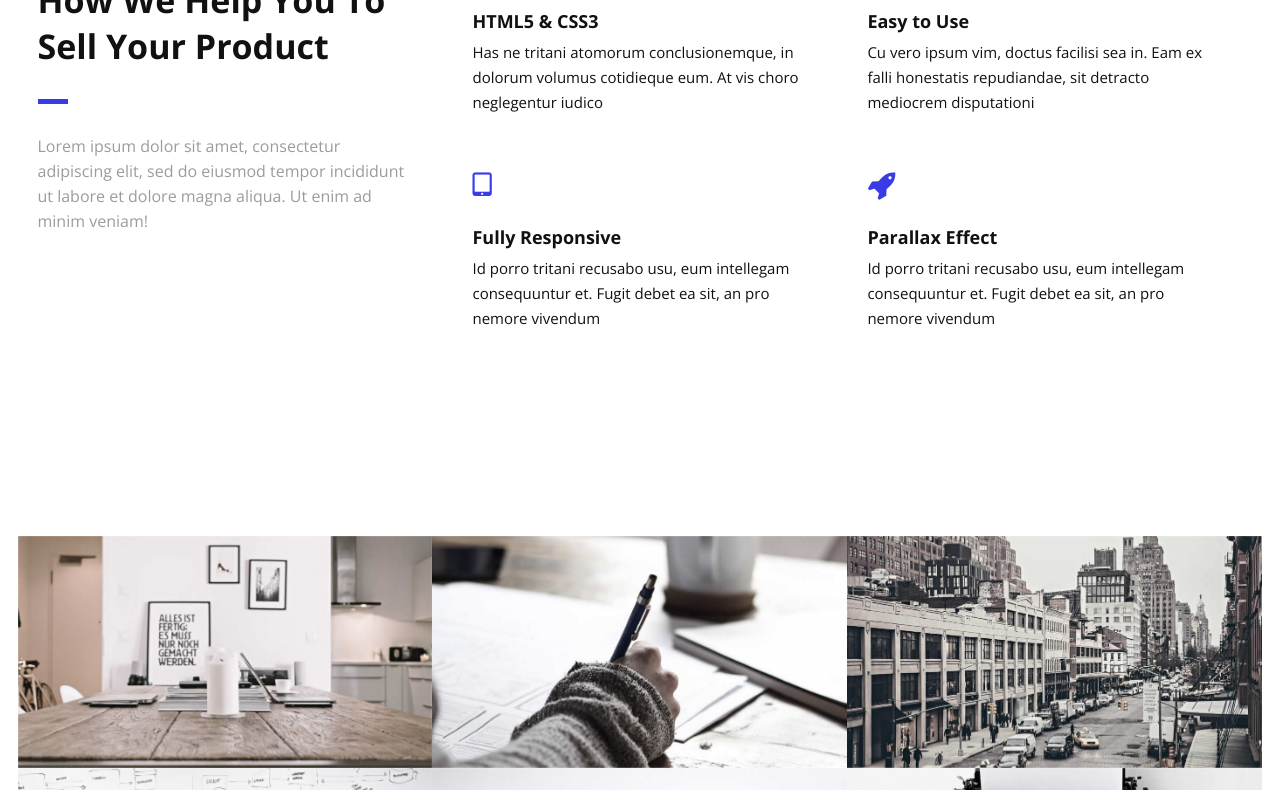
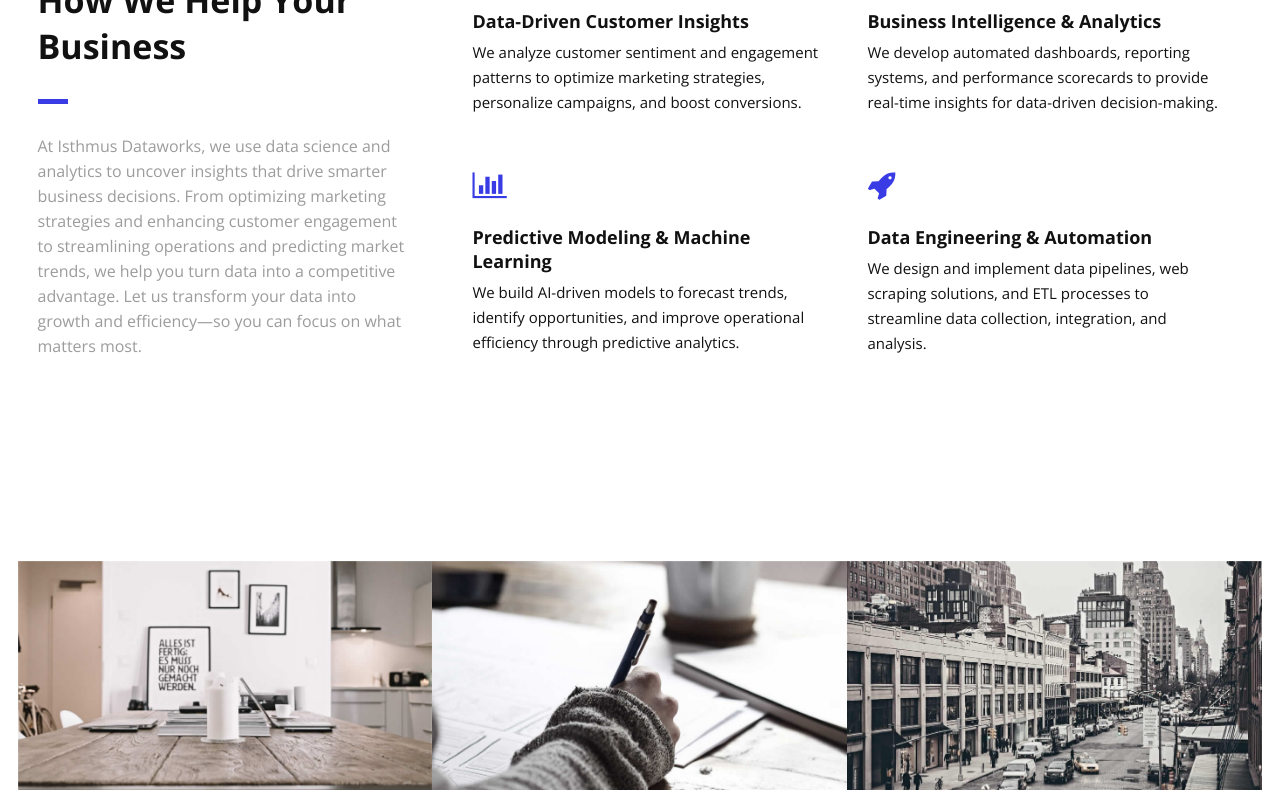
Before and after one commit to andrewjbeery/isthmus-dataworks-website, a plain HTML site: page index.html in a window 1280 px wide. Shown: the part 1001-1791 px from the top of the page. Drawn offline with nearby package versions, Linux system fonts and the light colour scheme.

Commit message:
another section done

```diff
--- a/css/style.css
+++ b/css/style.css
@@ -353,7 +353,7 @@ section {
 }
 
 #logo img {
-    max-height: 22px;
+    max-height: 35px;
     vertical-align: middle;
     margin-right: 15px;
 }
@@ -1396,8 +1396,7 @@ blockquote {
 .client-overlay {
     background: rgba(0, 0, 0, 0.8);
     position: absolute;
-    top;
-    0;
+    top: 0;
     right: 0;
     bottom: 0;
     left: 0;
--- a/index.html
+++ b/index.html
@@ -154,7 +154,7 @@
                 <a href="#services" class="button">Discover Our Services</a>
                 <!--End Call to Action-->
 
-            </div>
+            </div>`1
 
         </div><!--End of Row-->
     </header>
@@ -170,9 +170,8 @@
                 <div class="col-3">
                     <div class="section-heading">
                         <h3>SUCCESS</h3>
-                        <h2 class="section-title">How We Help You To Sell Your Product</h2>
-                        <p class="section-subtitle">Lorem ipsum dolor sit amet, consectetur adipiscing elit, sed do
-                            eiusmod tempor incididunt ut labore et dolore magna aliqua. Ut enim ad minim veniam!</p>
+                        <h2 class="section-title">How We Help Your Business</h2>
+                        <p class="section-subtitle">At Isthmus Dataworks, we use data science and analytics to uncover insights that drive smarter business decisions. From optimizing marketing strategies and enhancing customer engagement to streamlining operations and predicting market trends, we help you turn data into a competitive advantage. Let us transform your data into growth and efficiency—so you can focus on what matters most.</p>
                     </div>
 
                 </div>
@@ -183,13 +182,12 @@
                     <div class="col-2 icon-block icon-top wow fadeInUp" data-wow-delay="0.1s">
                         <!--Icon-->
                         <div class="icon">
-                            <i class="fa fa-html5 fa-2x"></i>
+                            <i class="fa fa-users fa-2x"></i>
                         </div>
                         <!--Icon Block Description-->
                         <div class="icon-block-description">
-                            <h4>HTML5 &amp; CSS3</h4>
-                            <p>Has ne tritani atomorum conclusionemque, in dolorum volumus cotidieque eum. At vis choro
-                                neglegentur iudico</p>
+                            <h4>Data-Driven Customer Insights</h4>
+                            <p>We analyze customer sentiment and engagement patterns to optimize marketing strategies, personalize campaigns, and boost conversions.</p>
                         </div>
                     </div>
                     <!--End of Icon Block-->
@@ -202,9 +200,8 @@
                         </div>
                         <!--Icon Block Description-->
                         <div class="icon-block-description">
-                            <h4>Easy to Use</h4>
-                            <p>Cu vero ipsum vim, doctus facilisi sea in. Eam ex falli honestatis repudiandae, sit
-                                detracto mediocrem disputationi</p>
+                            <h4>Business Intelligence & Analytics</h4>
+                            <p>We develop automated dashboards, reporting systems, and performance scorecards to provide real-time insights for data-driven decision-making.</p>
                         </div>
                     </div>
                     <!--End of Icon Block-->
@@ -213,13 +210,12 @@
                     <div class="col-2 icon-block icon-top wow fadeInUp" data-wow-delay="0.5s">
                         <!--Icon-->
                         <div class="icon">
-                            <i class="fa fa-tablet fa-2x"></i>
+                            <i class="fa fa-bar-chart fa-2x"></i>
                         </div>
                         <!--Icon Block Description-->
                         <div class="icon-block-description">
-                            <h4>Fully Responsive</h4>
-                            <p>Id porro tritani recusabo usu, eum intellegam consequuntur et. Fugit debet ea sit, an pro
-                                nemore vivendum</p>
+                            <h4>Predictive Modeling & Machine Learning</h4>
+                            <p>We build AI-driven models to forecast trends, identify opportunities, and improve operational efficiency through predictive analytics.</p>
                         </div>
                     </div>
                     <!--End of Icon Block-->
@@ -232,9 +228,8 @@
                         </div>
                         <!--Icon Block Description-->
                         <div class="icon-block-description">
-                            <h4>Parallax Effect</h4>
-                            <p>Id porro tritani recusabo usu, eum intellegam consequuntur et. Fugit debet ea sit, an pro
-                                nemore vivendum</p>
+                            <h4>Data Engineering & Automation</h4>
+                            <p>We design and implement data pipelines, web scraping solutions, and ETL processes to streamline data collection, integration, and analysis.</p>
                         </div>
                     </div>
                     <!--End of Icon Block-->
```
